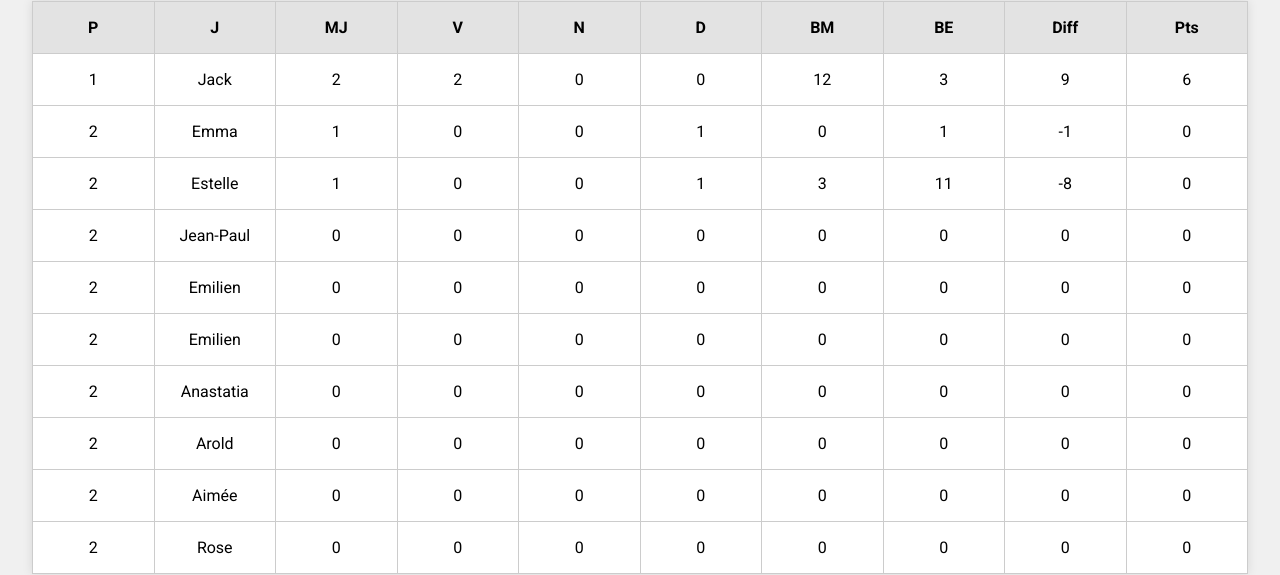
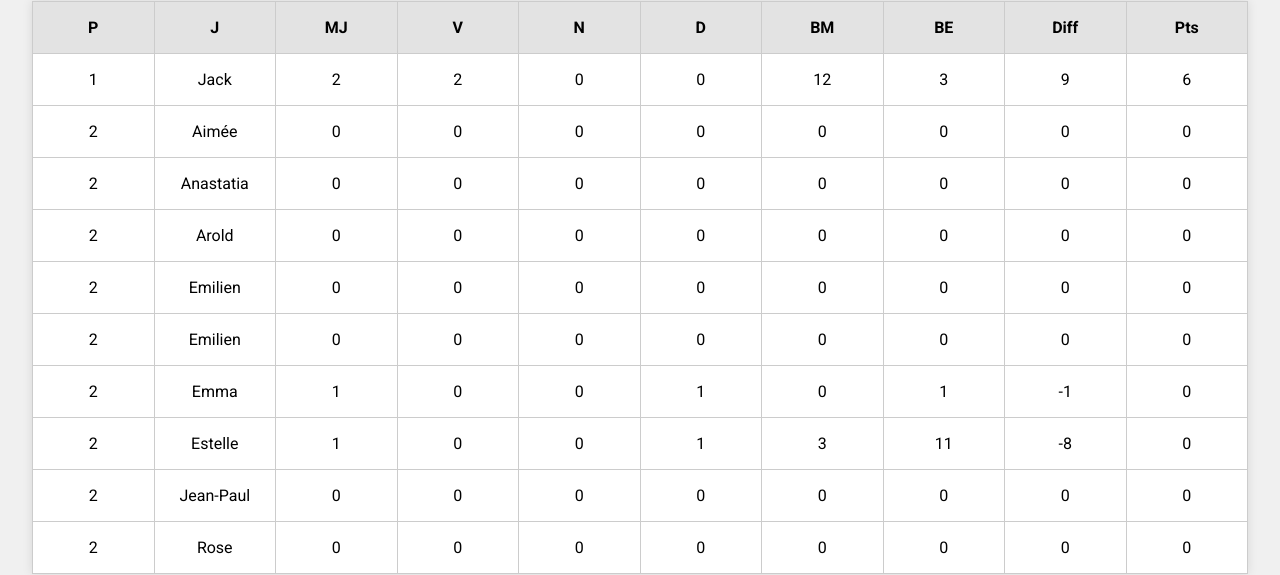
Before and after one commit to OlivierMonsire/theia-fifa, a React (Vite) app: page /ranking in a window 1280 px wide. Shown: the part 227-802 px from the top of the page. Built offline with nearby package versions, Linux system fonts and the light colour scheme; no server answers.

Commit message:
Refactor: firstUseCase calls

```diff
--- a/src/components/round-robin/RoundRobinBody.tsx
+++ b/src/components/round-robin/RoundRobinBody.tsx
@@ -1,23 +1,27 @@
-import { RoundRobinPlayer } from "../../lib/models/round-robin-player";
 import { globalStore } from "../../lib/stores/store";
 
-const RoundRobinBody: React.FC<{ players: RoundRobinPlayer[] }> = ({ players }) => {
+const RoundRobinBody = () => {
+  const { roundRobin, setMatchPopup } = globalStore((state) => ({
+    roundRobin: state.roundRobin,
+    setMatchPopup: state.setMatchPopup,
+  }));
+
   const getResult = (playerId: string, opponentId: string) => {
-    const player = players.find(({ id }) => playerId === id);
+    const player = roundRobin.find(({ id }) => playerId === id);
     const result = player!.results.find((op) => opponentId === op.opponentId);
     return result?.score;
   };
 
   const updateMatchDetails = (pId: string, opId: string) => {
-    const storeState = globalStore.getState();
-    storeState.setMatchPopup(pId, opId);
+    setMatchPopup(pId, opId);
   };
+
   return (
     <tbody>
-      {players.map((p) => (
+      {roundRobin.map((p) => (
         <tr key={p.id}>
           <th>{p.name}</th>
-          {players.map((op) => {
+          {roundRobin.map((op) => {
             return p.id === op.id ? (
               <td key={op.id} className="empty" />
             ) : (
--- a/src/components/round-robin/RoundRobinHeader.tsx
+++ b/src/components/round-robin/RoundRobinHeader.tsx
@@ -1,11 +1,14 @@
-import { RoundRobinPlayer } from "../../lib/models/round-robin-player";
+import { globalStore } from "../../lib/stores/store";
 
-const RoundRobinHeader: React.FC<{ players: RoundRobinPlayer[] }> = ({ players }) => {
+const RoundRobinHeader = () => {
+  const { roundRobin } = globalStore((state) => ({
+    roundRobin: state.roundRobin,
+  }));
   return (
     <thead>
       <tr>
         <th></th>
-        {players.map(({ id, name }) => (
+        {roundRobin.map(({ id, name }) => (
           <th key={id}>{name}</th>
         ))}
       </tr>
--- a/src/lib/stores/store.ts
+++ b/src/lib/stores/store.ts
@@ -50,6 +50,11 @@
 
     setPlayers(players);
     setMatches(matches);
+
+    const getRoundRobinUsecase = new GetRoundRobinUsecase();
+    const getRankingUsecase = new GetRankingUsecase();
+    await getRoundRobinUsecase.handle();
+    await getRankingUsecase.handle();
   };
 
   initializeData();
@@ -61,12 +66,10 @@
     roundRobin: [],
     ranking: [],
 
-    setPlayers: (newPlayers) => set({ players: newPlayers }),
-    setMatches: (newMatches) => set({ matches: newMatches }),
-    setMatchPopup: (p1Id, p2Id) => {
-      set({ matchPopup: { p1Id: p1Id, p2Id: p2Id } });
-    },
-    unsetMatchPopup: () => set({ matchPopup: null }),
+    setPlayers: (newPlayers) => set(state => ({ ...state, players: newPlayers })),
+    setMatches: (newMatches) => set(state => ({ ...state, matches: newMatches })),
+    setMatchPopup: (p1Id, p2Id) => set(state => ({ ...state, matchPopup: { p1Id, p2Id } })),
+    unsetMatchPopup: () => set(state => ({ ...state, matchPopup: null })),
 
     persistMatch: async (match) => {
       matchGateway.persist(match);
@@ -76,7 +79,7 @@
       await getRankingUsecase.handle();
     },
 
-    setRoundRobin: (newRoundRobin) => set({ roundRobin: newRoundRobin }),
-    setRanking: (newRanking) => set({ ranking: newRanking }),
+    setRoundRobin: (newRoundRobin) => set(state => ({ ...state, roundRobin: newRoundRobin })),
+    setRanking: (newRanking) => set(state => ({ ...state, ranking: newRanking })),
   };
 });
--- a/src/pages/Ranking.tsx
+++ b/src/pages/Ranking.tsx
@@ -1,23 +1,11 @@
-import { useEffect } from "react";
-import GetRankingUsecase from "../lib/usecases/get-ranking.usecase";
 import { globalStore } from "../lib/stores/store";
 
 const Ranking = () => {
   const labels = ["P", "J", "MJ", "V", "N", "D", "BM", "BE", "Diff", "Pts"];
-  const getRankingUsecase: GetRankingUsecase = new GetRankingUsecase();
 
   const { ranking } = globalStore((state) => ({
     ranking: state.ranking,
   }));
-
-  useEffect(() => {
-    async function getRanking() {
-      getRankingUsecase.handle();
-    }
-    if (ranking.length === 0) {
-      getRanking();
-    }
-  });
 
   const displayedLabels = () => {
     return labels.map((l, i) => <th key={i}>{l}</th>);
--- a/src/pages/RoundRobin.tsx
+++ b/src/pages/RoundRobin.tsx
@@ -1,5 +1,3 @@
-import { useEffect } from "react";
-import GetRoundRobinUsecase from "../lib/usecases/get-round-robin.usecase";
 import "../styles/round-robin.css";
 import RoundRobinHeader from "../components/round-robin/RoundRobinHeader";
 import RoundRobinBody from "../components/round-robin/RoundRobinBody";
@@ -7,30 +5,15 @@
 import MatchPopup from "../components/MatchPopup";
 
 const RoundRobin = () => {
-  const { roundRobin } = globalStore((state) => ({
-    roundRobin: state.roundRobin,
-  }));
-  const getRoundRobinUsecase: GetRoundRobinUsecase = new GetRoundRobinUsecase();
-
   const matchPopup = globalStore((state) => state.matchPopup);
-
-  useEffect(() => {
-    async function getRoundRobin() {
-      await getRoundRobinUsecase.handle();
-    }
-    if (roundRobin.length === 0) {
-      getRoundRobin();
-    }
-  });
-
   return (
     <>
       {matchPopup && <MatchPopup />}
       <h1 className="page-title">Tableau des matchs</h1>
       <div className="table-container">
         <table className="round-robin">
-          <RoundRobinHeader players={roundRobin} />
-          <RoundRobinBody players={roundRobin} />
+          <RoundRobinHeader />
+          <RoundRobinBody />
         </table>
       </div>
     </>
```
